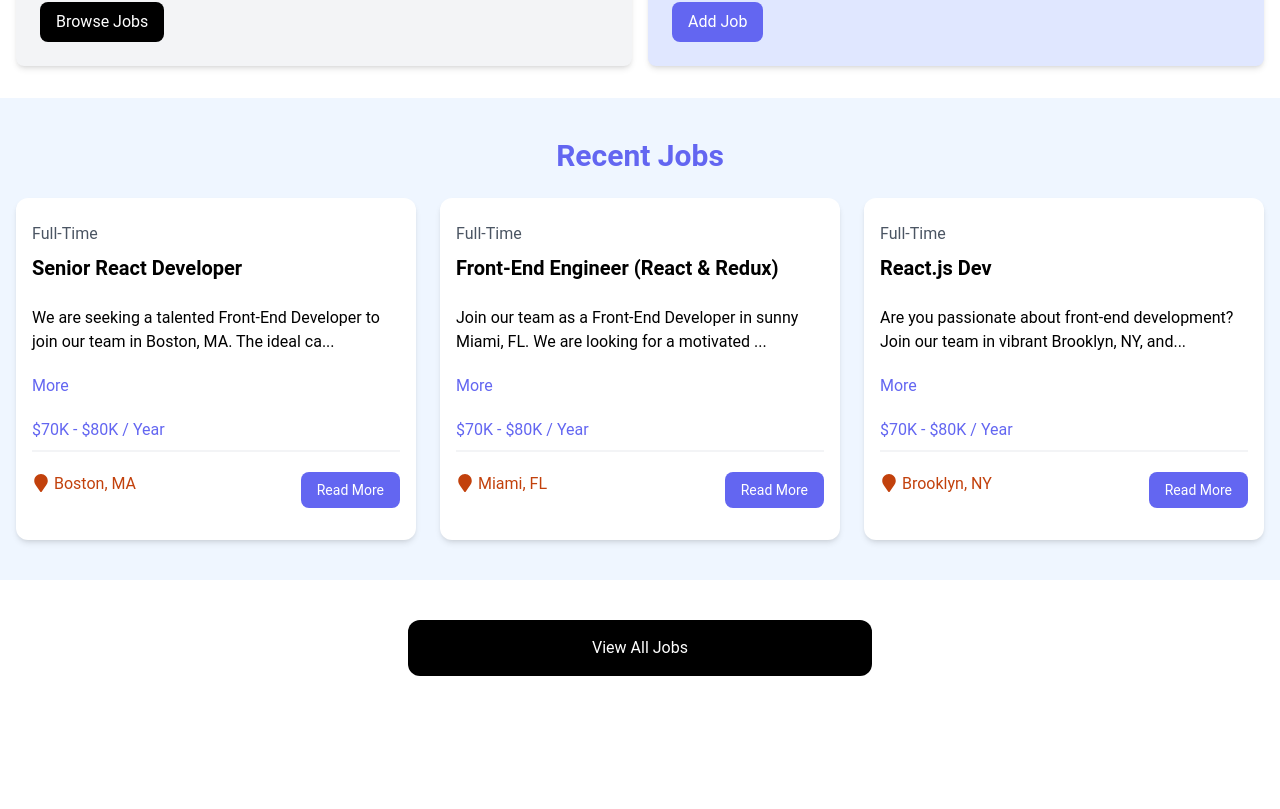
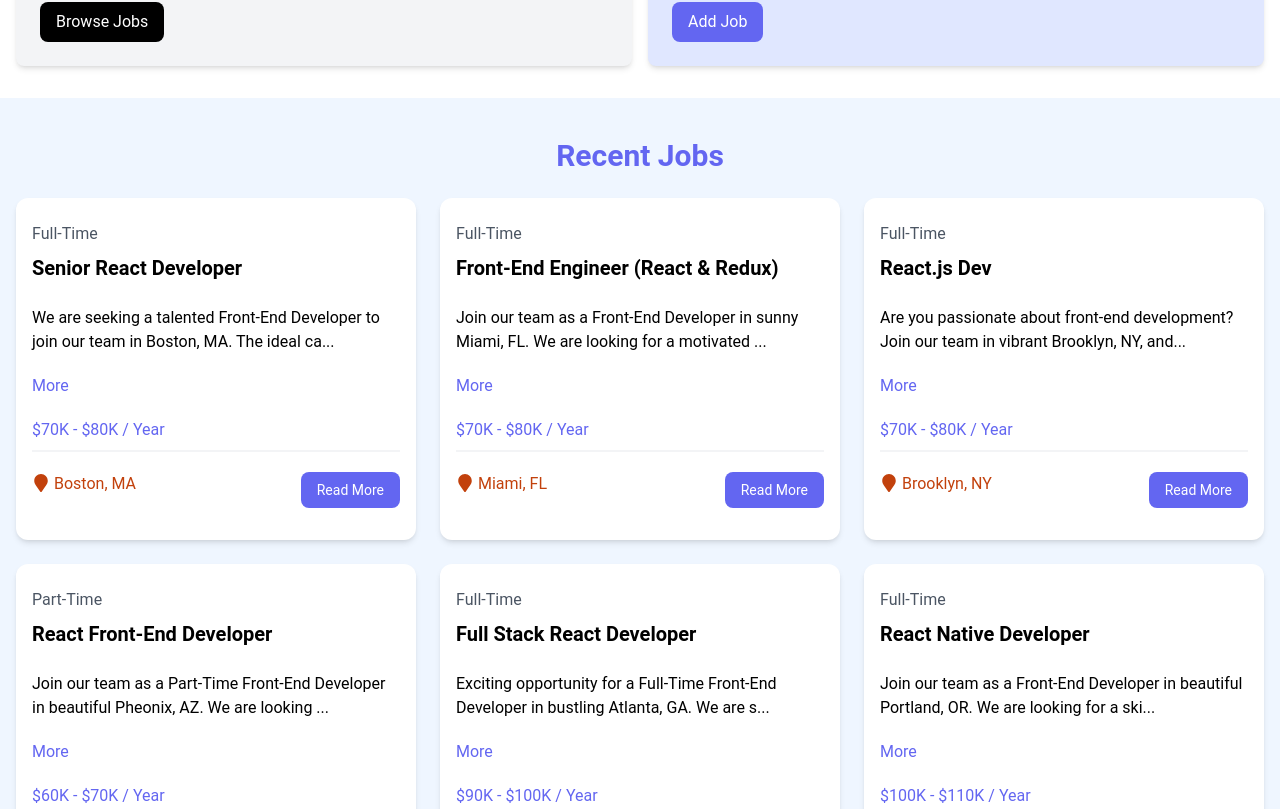
Before and after one commit to AndreeaFar/react-jobs-app, a React (Vite) app: page / in a window 1280 px wide. Shown: the part 511-1320 px from the top of the page. Before the commit the page ends 1227 px from the top, so only its background shows below. Built offline with nearby package versions, Linux system fonts and the light colour scheme; data requests are answered from the project's data file.

Commit message:
json server setup, fetched data and added Spinner component

```diff
--- a/src/components/JobListings.jsx
+++ b/src/components/JobListings.jsx
@@ -1,9 +1,28 @@
+/* eslint-disable no-unused-vars */
+/* eslint-disable no-undef */
+/* eslint-disable react/prop-types */
+import { useState, useEffect } from 'react';
 import JobListing from './JobListing';
-import jobs from '../jobs.json';
+import Spinner from './Spinner';
 
-// eslint-disable-next-line react/prop-types
 const JobListings = ({ isHome = false }) => {
-  const jobListings = isHome ? jobs.slice(0, 3) : jobs;
+  const [jobs, setJobs] = useState([]);
+  const [loading, setLoading] = useState(true);
+
+  useEffect(() => {
+    const fetchJobs = async () => {
+      try {
+        const res = await fetch('http://localhost:8000/jobs');
+        const data = await res.json();
+        setJobs(data);
+      } catch (error) {
+        console.log('Error fetching data', error);
+      } finally {
+        setLoading(false);
+      }
+    };
+    fetchJobs();
+  }, []);
 
   return (
     <section className="bg-blue-50 px-4 py-10">
@@ -11,11 +30,16 @@
         <h2 className="text-3xl font-bold text-indigo-500 mb-6 text-center">
           {isHome ? 'Recent Jobs' : 'Browse  Jobs'}
         </h2>
-        <div className="grid grid-cols-1 md:grid-cols-3 gap-6">
-          {jobListings.map((job) => (
-            <JobListing key={job.id} job={job} />
-          ))}
-        </div>
+
+        {loading ? (
+          <Spinner loading={loading} />
+        ) : (
+          <div className="grid grid-cols-1 md:grid-cols-3 gap-6">
+            {jobs.map((job) => (
+              <JobListing key={job.id} job={job} />
+            ))}
+          </div>
+        )}
       </div>
     </section>
   );
--- /dev/null
+++ b/src/components/Spinner.jsx
@@ -0,0 +1,20 @@
+import ClipLoader from 'react-spinners/ClipLoader';
+
+const override = {
+  display: 'block',
+  margin: '100px auto',
+};
+
+// eslint-disable-next-line react/prop-types
+const Spinner = ({ loading }) => {
+  return (
+    <ClipLoader
+      color="#4338ca"
+      loading={loading}
+      cssOverride={override}
+      size={150}
+    />
+  );
+};
+
+export default Spinner;
--- a/src/jobs.json
+++ b/src/jobs.json
@@ -1,4 +1,5 @@
-[
+{
+  "jobs": [
     {
       "id": "1",
       "title": "Senior React Developer",
@@ -84,3 +85,4 @@
       }
     }
   ]
+}
```
Also changed, not shown: package.json (+5 -2 lines), 1 other file (tests, documents, lock files or other folders). Lines whose indentation alone changed are shown as unchanged.
